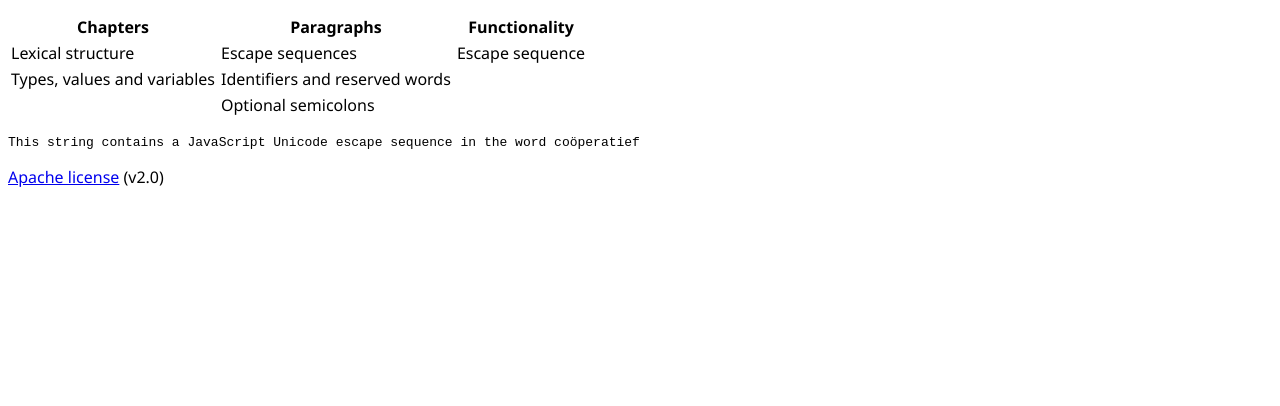
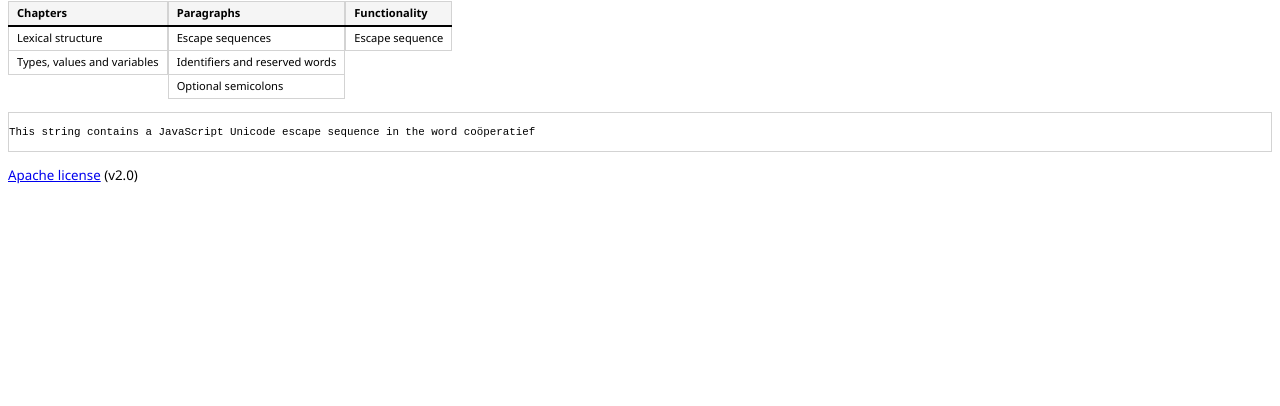
Before and after one commit to hdr1001/rhino, a plain HTML site: page index.html in a window 1280 px wide. Shown: the part 394-800 px from the top of the page. Drawn offline with Linux system fonts and the light colour scheme.

Commit message:
Separated content logic from structures

```diff
--- a/index.html
+++ b/index.html
@@ -12,13 +12,14 @@
     <meta name="copyright" content="&copy; 2025 Hans de Rooij">
     <meta name="license" content="https://opensource.org/license/apache-2-0/">
 
+    <link rel="stylesheet" href="main.css" />
+
     <!--
         ➡️ No need to specify defer when loading a module! The loading is deferred
         automatically. The script will be executed after the document has been parsed,
         but before event DOMContentLoaded is fired.
     -->
-    <script type="module" src="./src/js/content.js"></script>
-    <script type="module" src="./src/js/index.js"></script>
+    <script type="module" src="./src/js/contentLogic.js"></script>
 
     <!-- The script below will load synchronously and will be executed immediately -->
     <script>
@@ -37,7 +38,7 @@
     </p>
 
     <!-- HTML attribute that will be used to display the JavaScript output -->
-    <div id="functionality" style="display: flex"></div>
+    <div id="app"></div>
 
     <p><a href="./LICENSE" rel="license">Apache license</a> (v2.0)</p>
 
--- /dev/null
+++ b/main.css
@@ -0,0 +1,83 @@
+/* ********************************************************************
+//
+// Notes reading JavaScript: The Definitive Guide, 6th Edition
+// Simple Cascading Style Sheet for the application
+//
+// Copyright 2025 Hans de Rooij
+//
+// Licensed under the Apache License, Version 2.0 (the "License");
+// you may not use this file except in compliance with the License.
+// You may obtain a copy of the License at
+//
+//     http://www.apache.org/licenses/LICENSE-2.0
+//
+// Unless required by applicable law or agreed to in writing, software
+// distributed under the License is distributed on an "AS IS" BASIS,
+// WITHOUT WARRANTIES OR CONDITIONS OF ANY KIND, either express or implied.
+// See the License for the specific language governing permissions and
+// limitations under the License.
+//
+// ***************************************************************** */
+
+* {
+  box-sizing: border-box;
+}
+
+body {
+  font-family: 'Open Sans', sans-serif;
+  font-size: smaller;
+  line-height: 1.5;
+}
+
+div#app {
+  display: flex;
+}
+
+p#js_out {
+  border: 1px solid lightgrey;
+  text-align: center;
+}
+
+p#js_out pre {
+  text-align: left;
+}
+
+table {
+  border-collapse: collapse;
+  font-size: smaller;
+}
+
+th,
+caption {
+  text-align: left;
+}
+
+caption {
+  margin-block: 0.75rem;
+}
+
+thead th:not(:first-child),
+td {
+  text-align: left;
+}
+
+th,
+td {
+  border: 1px solid;
+}
+
+thead {
+  border-block-end: 2px solid;
+  background: whitesmoke;
+}
+
+tfoot {
+  border-block: 2px solid;
+  background: whitesmoke;
+}
+
+th,
+td {
+  border: 1px solid lightgrey;
+  padding: 0.2rem 0.5rem;
+}
--- a/src/js/index.js
+++ b/src/js/ch02/p04_identifiers.js
@@ -1,7 +1,7 @@
 /* ********************************************************************
 //
 // Notes reading JavaScript: The Definitive Guide, 6th Edition
-// Inject content on DOMContentLoaded event
+// Chapter 2.4: Valid identifiers
 //
 // Copyright 2025 Hans de Rooij
 //
@@ -19,20 +19,9 @@
 //
 // ***************************************************************** */
 
-import esc_seq from './ch02/p01_esc_seq.js';
+//How are valid identifiers structured
+export default function _validIdentifier() {
+    var $validID = 'valid identifier';
 
-console.log('Running script index.js');
-
-document.addEventListener('DOMContentLoaded', () => {
-    console.log('Adding the JS output to the document');
-
-    const pElement = document.getElementById('js_out');
-
-    if(pElement) {
-        const codeElement = document.createElement('pre');
-
-        codeElement.textContent = esc_seq();
-
-        pElement.appendChild(codeElement);
-    }
-});
+    return `A ${$validID} begins with a letter, _ or $`;
+};
--- /dev/null
+++ b/src/js/ch02/p05_semicolons.js
@@ -0,0 +1,27 @@
+/* ********************************************************************
+//
+// Notes reading JavaScript: The Definitive Guide, 6th Edition
+// Chapter 2.5: Programming statement separation
+//
+// Copyright 2025 Hans de Rooij
+//
+// Licensed under the Apache License, Version 2.0 (the "License");
+// you may not use this file except in compliance with the License.
+// You may obtain a copy of the License at
+//
+//     http://www.apache.org/licenses/LICENSE-2.0
+//
+// Unless required by applicable law or agreed to in writing, software
+// distributed under the License is distributed on an "AS IS" BASIS,
+// WITHOUT WARRANTIES OR CONDITIONS OF ANY KIND, either express or implied.
+// See the License for the specific language governing permissions and
+// limitations under the License.
+//
+// ***************************************************************** */
+
+//Programming statements are separated by semicolons in JS
+export default function() {
+    var str1, str2;
+    str1 = 'Semicolons are used'; str2 = ' to separate JS statements';
+    return str1 + str2;
+}
--- a/src/js/content.js
+++ b/src/js/content.js
@@ -1,7 +1,7 @@
 /* ********************************************************************
 //
 // Notes reading JavaScript: The Definitive Guide, 6th Edition
-// Scripts for listing the available content
+// Structures for listing the available content
 //
 // Copyright 2025 Hans de Rooij
 //
@@ -20,6 +20,8 @@
 // ***************************************************************** */
 
 import esc_seq from './ch02/p01_esc_seq.js';
+import validID from './ch02/p04_identifiers.js';
+import semicolons from './ch02/p05_semicolons.js';
 
 const chapters = [
     { num: 2, desc: 'Lexical structure' },
@@ -46,107 +48,8 @@ const paragraphs = [
 
 const functionality = [
     { chapter: 2, paragraph: 1, num: 0, desc: 'Escape sequence', code: esc_seq },
+    { chapter: 2, paragraph: 4, num: 1, desc: 'Valid identifiers', code: validID },
+    { chapter: 2, paragraph: 5, num: 2, desc: 'Semicolons', code: semicolons }
 ];
 
-const divFunctionality = document.getElementById('functionality');
-let pJsOut = null;
-
-const tables = {
-    chapters: { id: 'chapters', actNum: 2, name: 'Chapters', tbody: null },
-    paragraphs: { id: 'paragraphs', actNum: 1, name: 'Paragraphs', tbody: null },
-    functionality: { id: 'functionality', actNum: 0, name: 'Functionality', tbody: null }
-}
-
-function changeActChapter(numChapter) {
-    tables.chapters.actNum = numChapter;
-
-    listChapterParagraphs(tables.paragraphs.tbody);
-    listFunctionality(tables.functionality.tbody);
-}
-
-const changeActParagraph = numParagraph => tables.paragraphs.actNum = numParagraph;
-const changeActFunctionality = numFunc => { tables.functionality.actNum = numFunc; console.log(`Selected functionality number ${numFunc}`); };
-
-function listChapters(tbody) {
-    chapters.forEach(chapter => {
-        let tr, td;
-
-        //console.log(`Adding chapter ${chapter.num}: ${chapter.desc}`);
-        tr = document.createElement('tr');
-        tbody.appendChild(tr);
-
-        td = document.createElement('td');
-        td.textContent = chapter.desc;
-        td.addEventListener('click', () => changeActChapter(chapter.num));
-        tr.appendChild(td);
-    });
-}
-
-function listChapterParagraphs(tbody) {
-    while(tbody.hasChildNodes()) { tbody.removeChild(tbody.lastChild) }
-
-    paragraphs.filter(paragraph => paragraph.chapter === tables.chapters.actNum).forEach(paragraph => {
-        let tr, td;
-
-        //console.log(`Adding paragraph ${paragraph.num}: ${paragraph.desc}`);
-        tr = document.createElement('tr');
-        tbody.appendChild(tr);
-
-        td = document.createElement('td');
-        td.textContent = paragraph.desc;
-        td.addEventListener('click', () => changeActParagraph(paragraph.num));
-        tr.appendChild(td);
-    });
-}
-
-function listFunctionality(tbody) {
-    while(tbody.hasChildNodes()) { tbody.removeChild(tbody.lastChild) }
-
-    functionality
-        .filter(func =>
-            func.chapter === tables.chapters.actNum &&
-            func.paragraph === tables.paragraphs.actNum
-        )
-        .forEach(func => {
-            let tr, td;
-
-            //console.log(`Adding paragraph ${paragraph.num}: ${paragraph.desc}`);
-            tr = document.createElement('tr');
-            tbody.appendChild(tr);
-
-            td = document.createElement('td');
-            td.textContent = func.desc;
-            td.addEventListener('click', () => changeActFunctionality(func.num));
-            tr.appendChild(td);
-        });
-}
-
-function addTable(tableInstance) {
-    const div = document.createElement('div');
-    div.setAttribute('id', tableInstance.id + '_div');
-
-    const table = document.createElement('table');
-    const thead = table.appendChild(document.createElement('thead'));
-    const tr = thead.appendChild(document.createElement('tr'));
-    const th = tr.appendChild(document.createElement('th'));
-    th.appendChild(document.createTextNode(tableInstance.name));
-
-    tableInstance.tbody = table.appendChild(document.createElement('tbody'));
-    tableInstance.tbody.setAttribute('id', tableInstance.id + '_tbody');
-
-    div.appendChild(table);
-
-    return div;
-}
-
-if(divFunctionality) {
-    Object.keys(tables).forEach(key => divFunctionality.appendChild(addTable(tables[key])));
-
-    if(tables.chapters.tbody) listChapters(tables.chapters.tbody);
-    if(tables.paragraphs.tbody) listChapterParagraphs(tables.paragraphs.tbody);
-    if(tables.functionality.tbody) listFunctionality(tables.functionality.tbody);
-
-    pJsOut = document.createElement('p');
-    pJsOut.setAttribute('id', 'js_out');
-    divFunctionality.parentNode.insertBefore(pJsOut, divFunctionality.nextSibling);
-}
+export { chapters, paragraphs, functionality };
--- /dev/null
+++ b/src/js/contentLogic.js
@@ -0,0 +1,149 @@
+/* ********************************************************************
+//
+// Notes reading JavaScript: The Definitive Guide, 6th Edition
+// Scripts for presenting the available content
+//
+// Copyright 2025 Hans de Rooij
+//
+// Licensed under the Apache License, Version 2.0 (the "License");
+// you may not use this file except in compliance with the License.
+// You may obtain a copy of the License at
+//
+//     http://www.apache.org/licenses/LICENSE-2.0
+//
+// Unless required by applicable law or agreed to in writing, software
+// distributed under the License is distributed on an "AS IS" BASIS,
+// WITHOUT WARRANTIES OR CONDITIONS OF ANY KIND, either express or implied.
+// See the License for the specific language governing permissions and
+// limitations under the License.
+//
+// ***************************************************************** */
+
+import { chapters, paragraphs, functionality } from './content.js';
+
+console.log('Running content logic script');
+
+const divApp = document.getElementById('app');
+let pJsOut = null;
+
+const tables = {
+    chapters: { id: 'chapters', actNum: 2, name: 'Chapters', tbody: null },
+    paragraphs: { id: 'paragraphs', actNum: 1, name: 'Paragraphs', tbody: null },
+    functionality: { id: 'functionality', actNum: 0, name: 'Functionality', tbody: null }
+}
+
+function updatePre() {
+    if(pJsOut) {
+        while(pJsOut.hasChildNodes()) { pJsOut.removeChild(pJsOut.lastChild) }
+
+        const pre = document.createElement('pre');
+        pre.appendChild(document.createTextNode(functionality[tables.functionality.actNum].code()));
+        pJsOut.appendChild(pre);
+    }
+}
+
+function changeActChapter(numChapter) {
+    tables.chapters.actNum = numChapter;
+
+    listChapterParagraphs(tables.paragraphs.tbody);
+    listFunctionality(tables.functionality.tbody);
+}
+
+function changeActParagraph(numParagraph) {
+    tables.paragraphs.actNum = numParagraph;
+
+    listFunctionality(tables.functionality.tbody);
+}
+
+function changeActFunctionality(numFunc) {
+    tables.functionality.actNum = numFunc;
+
+    updatePre();
+}
+
+function listChapters(tbody) {
+    chapters.forEach(chapter => {
+        let tr, td;
+
+        //console.log(`Adding chapter ${chapter.num}: ${chapter.desc}`);
+        tr = document.createElement('tr');
+        tbody.appendChild(tr);
+
+        td = document.createElement('td');
+        td.textContent = chapter.desc;
+        td.addEventListener('click', () => changeActChapter(chapter.num));
+        tr.appendChild(td);
+    });
+}
+
+function listChapterParagraphs(tbody) {
+    while(tbody.hasChildNodes()) { tbody.removeChild(tbody.lastChild) }
+
+    paragraphs.filter(paragraph => paragraph.chapter === tables.chapters.actNum).forEach(paragraph => {
+        let tr, td;
+
+        //console.log(`Adding paragraph ${paragraph.num}: ${paragraph.desc}`);
+        tr = document.createElement('tr');
+        tbody.appendChild(tr);
+
+        td = document.createElement('td');
+        td.textContent = paragraph.desc;
+        td.addEventListener('click', () => changeActParagraph(paragraph.num));
+        tr.appendChild(td);
+    });
+}
+
+function listFunctionality(tbody) {
+    while(tbody.hasChildNodes()) { tbody.removeChild(tbody.lastChild) }
+
+    functionality
+        .filter(func =>
+            func.chapter === tables.chapters.actNum &&
+            func.paragraph === tables.paragraphs.actNum
+        )
+        .forEach(func => {
+            let tr, td;
+
+            //console.log(`Adding paragraph ${func.num}: ${func.desc}`);
+            tr = document.createElement('tr');
+            tbody.appendChild(tr);
+
+            td = document.createElement('td');
+            td.textContent = func.desc;
+            td.addEventListener('click', () => changeActFunctionality(func.num));
+            tr.appendChild(td);
+        });
+}
+
+function addTable(tableInstance) {
+    const div = document.createElement('div');
+    div.setAttribute('id', tableInstance.id + '_div');
+
+    const table = document.createElement('table');
+    const thead = table.appendChild(document.createElement('thead'));
+    const tr = thead.appendChild(document.createElement('tr'));
+    const th = tr.appendChild(document.createElement('th'));
+    th.appendChild(document.createTextNode(tableInstance.name));
+
+    tableInstance.tbody = table.appendChild(document.createElement('tbody'));
+    tableInstance.tbody.setAttribute('id', tableInstance.id + '_tbody');
+
+    div.appendChild(table);
+
+    return div;
+}
+
+if(divApp) {
+    Object.keys(tables).forEach(key => divApp.appendChild(addTable(tables[key])));
+
+    if(tables.chapters.tbody) listChapters(tables.chapters.tbody);
+    if(tables.paragraphs.tbody) listChapterParagraphs(tables.paragraphs.tbody);
+    if(tables.functionality.tbody) listFunctionality(tables.functionality.tbody);
+
+    pJsOut = document.createElement('p');
+    pJsOut.appendChild(document.createTextNode('⬇️'));
+    pJsOut.setAttribute('id', 'js_out');
+    divApp.parentNode.insertBefore(pJsOut, divApp.nextSibling);
+
+    updatePre();
+}
```
